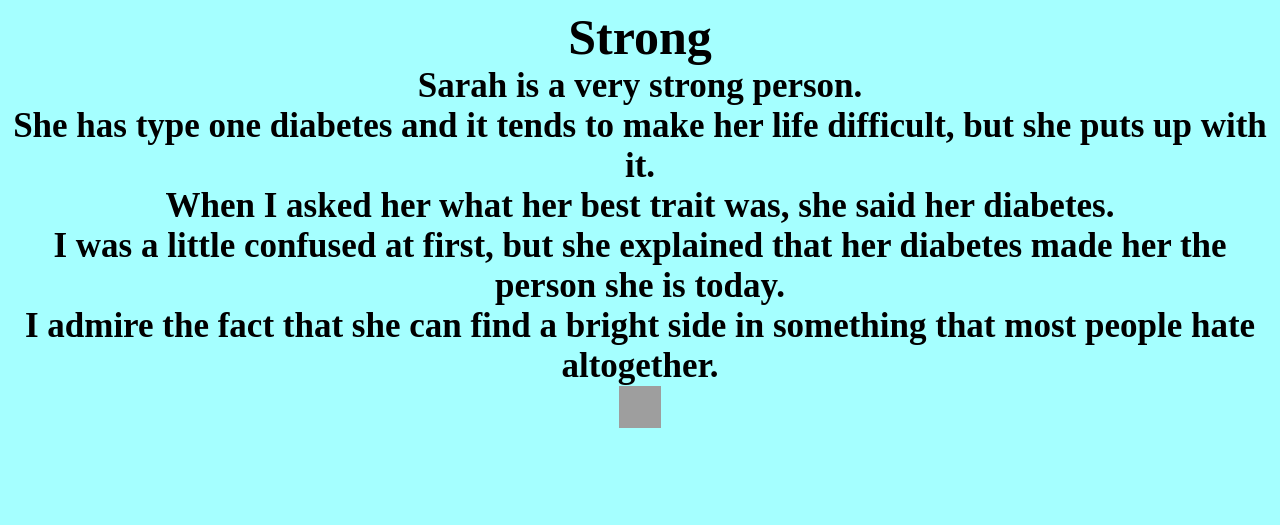
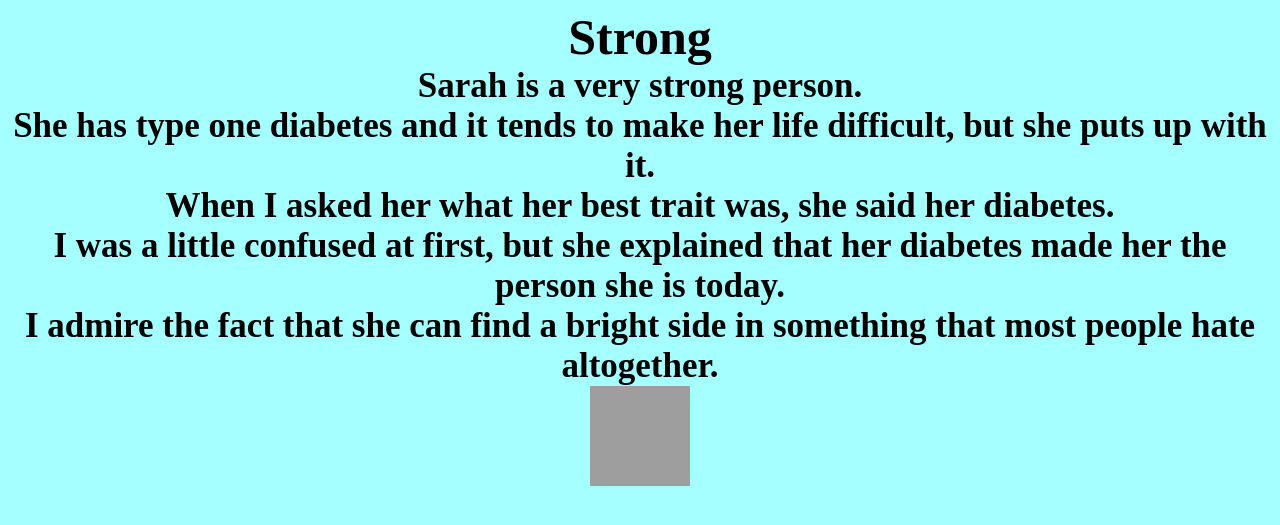
Before and after one commit to definitelynotillegal/definitelynotillegal.github.io, a Jekyll site: the page strong.html, which Jekyll copies as it is, in a window 1280 px wide. Shown: the top 525 px of the page. Built offline with Jekyll 4.4.1, drawn with Linux system fonts in a browser that asks for light colours; grey boxes are pictures that could not be loaded.

Commit message:
Update strong.html

```diff
--- a/strong.html
+++ b/strong.html
@@ -13,7 +13,7 @@
                         <center><b style="font-size:35px">When I asked her what her best trait was, she said her diabetes.</b></center>
                         <center><b style="font-size:35px">I was a little confused at first, but she explained that her diabetes made her the person she is today.</b></center>
                         <center><b style="font-size:35px">I admire the fact that she can find a bright side in something that most people hate altogether.</b></center>
-                        <center><img src="https://github.com/sarahwebsite/sarahwebsite/blob/master/diabetesfade.gif?raw=true" alt="Strong" height="42" width="42"></center>
+                        <center><img src="https://github.com/sarahwebsite/sarahwebsite/blob/master/diabetesfade.gif?raw=true" alt="Strong" height="100" width="100"></center>
             </body>
                 </head>
     </html>
```
